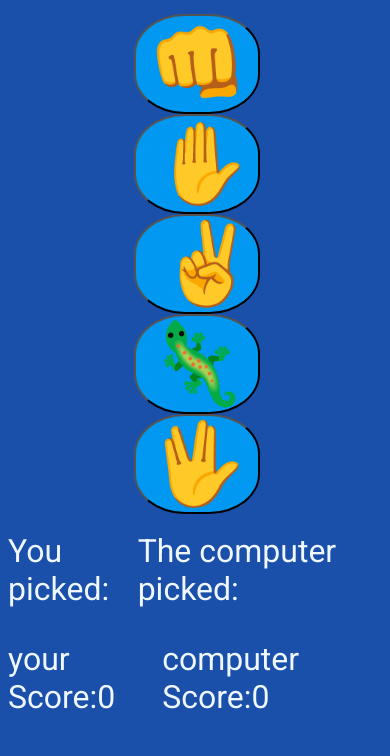
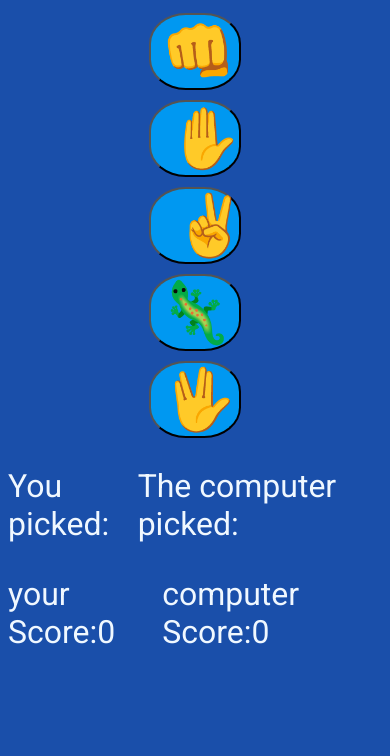
Before and after one commit to rasm1/RPSLS-showdown, a plain HTML site: page game.html in a window 390 px wide. Shown: the part 264-1020 px from the top of the page. After the commit the page ends 955 px from the top, so only its background shows below. Drawn offline with Linux system fonts and the light colour scheme.

Commit message:
Add responsiveness for smaller devices

```diff
--- a/assets/css/style.css
+++ b/assets/css/style.css
@@ -273,15 +273,11 @@ footer {
     #navigation {
         font-size: 1rem;
     }
+
     .game-option {
         font-size: 2em;
     }
-    .controls-area{
-        display: flex;
-    flex-flow: column;
-    margin-left: 30%;
-    margin-right: 30%;
-    }
+
 
 }
 
@@ -296,8 +292,15 @@ footer {
     }
 
     .game-option {
-        font-size: 4em;
+        font-size: 3em;
+        margin-bottom: 10px;
+    }
 
+    .controls-area {
+        display: flex;
+        flex-flow: column;
+        margin-left: 35%;
+        margin-right: 35%;
     }
 
 }
```
